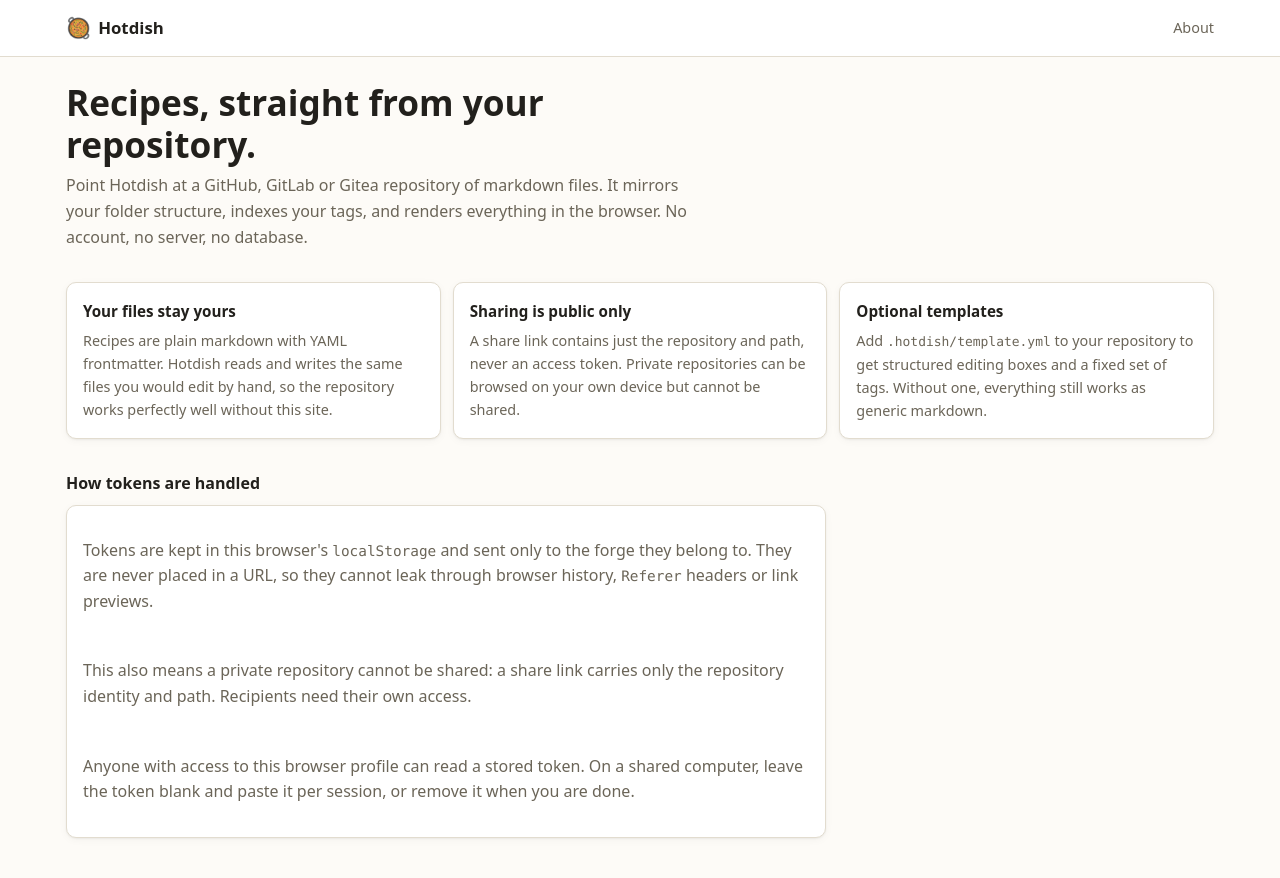
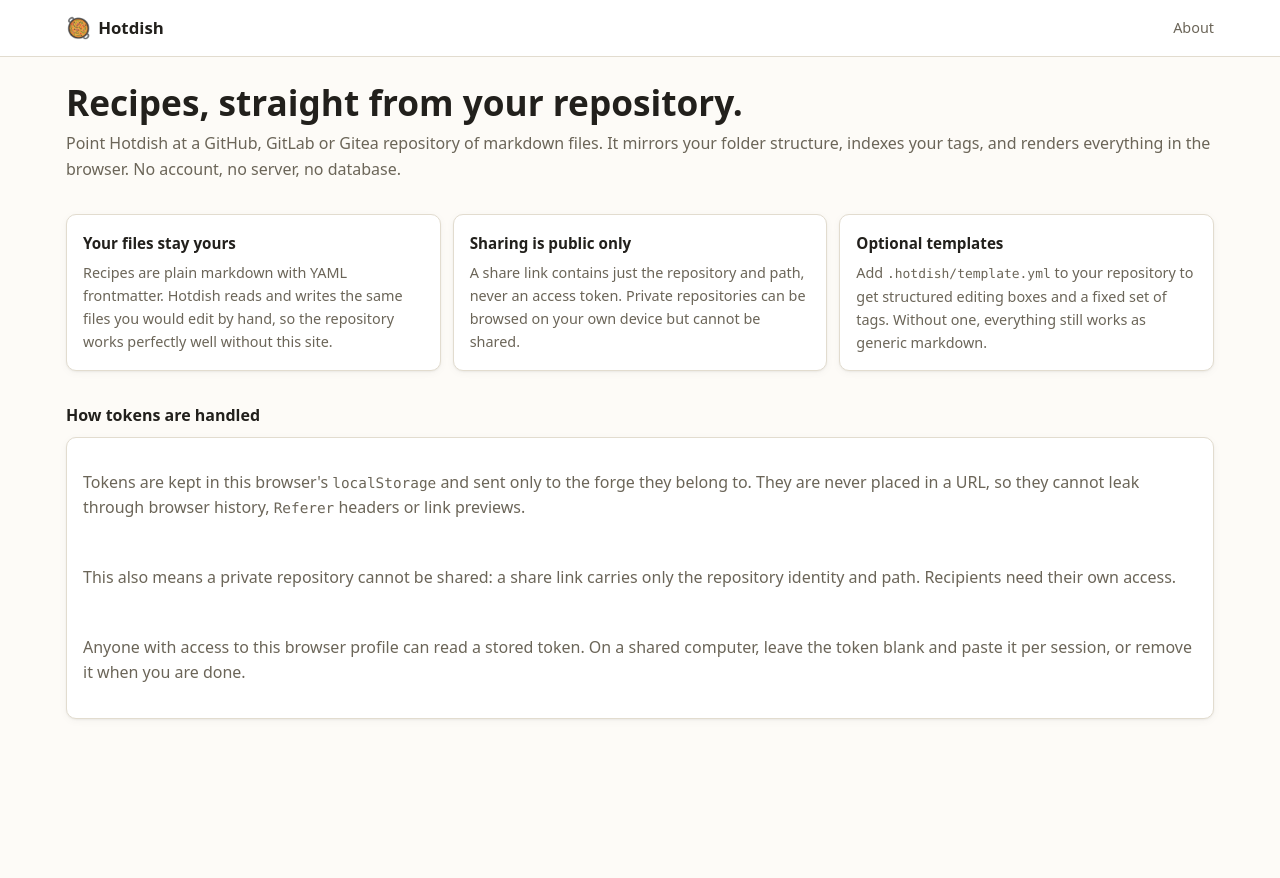
Before and after one commit to aleched/hotdish-site, a SvelteKit app: page /about in a window 1280 px wide. After the commit the page ends 800 px from the top, so only its background shows below. Built offline with nearby package versions, Linux system fonts and the light colour scheme.

Commit message:
remove maxwidth limits

```diff
--- a/src/routes/+page.svelte
+++ b/src/routes/+page.svelte
@@ -271,7 +271,6 @@
 	}
 
 	.panel {
-		max-width: 760px;
 		margin-bottom: 2rem;
 	}
 
--- a/src/routes/about/+page.svelte
+++ b/src/routes/about/+page.svelte
@@ -56,7 +56,6 @@
 
 <style>
 	.hero {
-		max-width: 640px;
 		margin-bottom: 1.5rem;
 	}
 	h1 {
@@ -83,7 +82,6 @@
 		font-size: 0.9rem;
 	}
 	.tokens {
-		max-width: 760px;
 		margin-top: 2rem;
 	}
 	.tokens h2 {
```
